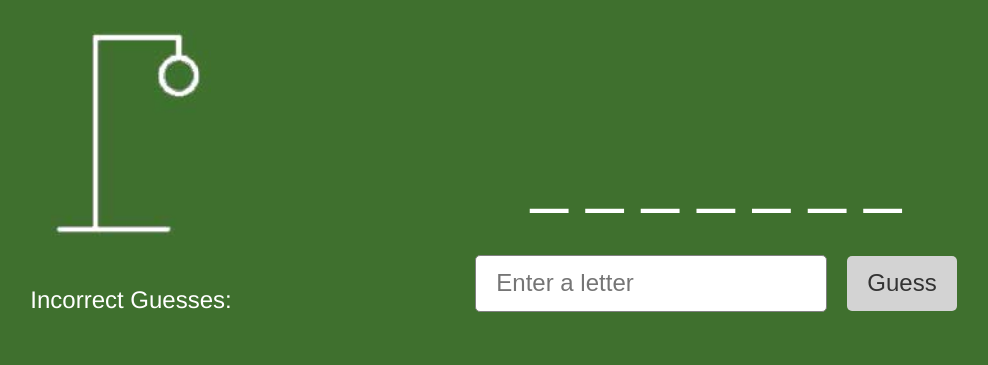
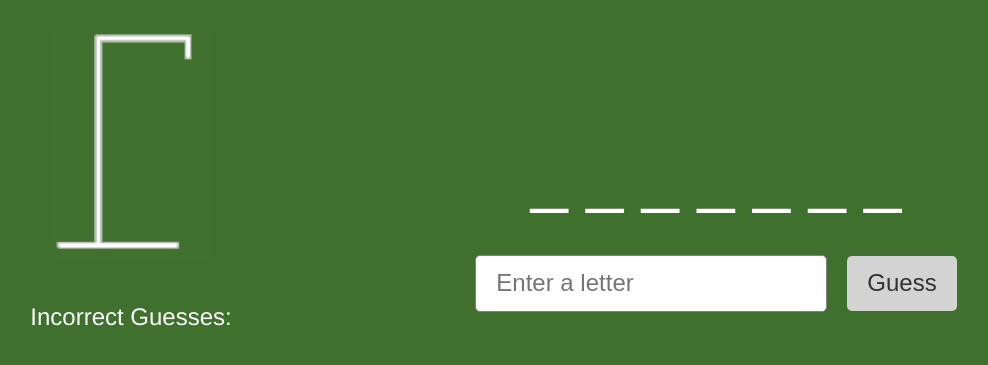
Before and after one commit to monsterreh2b/hangman2, a plain HTML site: page index.html in a window 1280 px wide. Shown: the whole page, without its empty margins (259-1247 px from the left). Drawn offline with nearby package versions, Linux system fonts and the light colour scheme.

Commit message:
correct default image in html

```diff
--- a/index.html
+++ b/index.html
@@ -9,7 +9,7 @@
         <div class="row">
             <div class="col-xs-12 col-sm-12 col-md-12 col-lg-6 center-it">
                 <div id="hangman-left">
-                    <img id="image-guy" alt="" src="./1hang.jpg" width="25%"><div id="incorrect-guesses">
+                    <img id="image-guy" alt="" src="./0.jpg" width="25%"><div id="incorrect-guesses">
                         <div id="incorrect-guess-title">Incorrect Guesses:</div>
 
                     </div><div id="incorrect-guess-letters"> </div>
```
